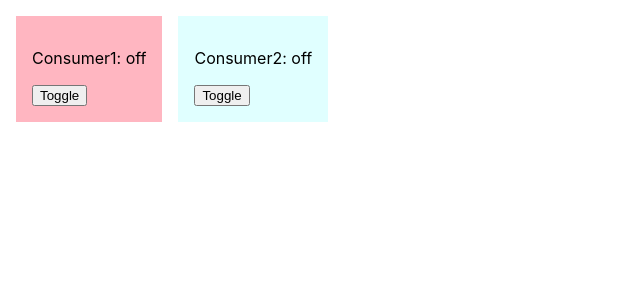
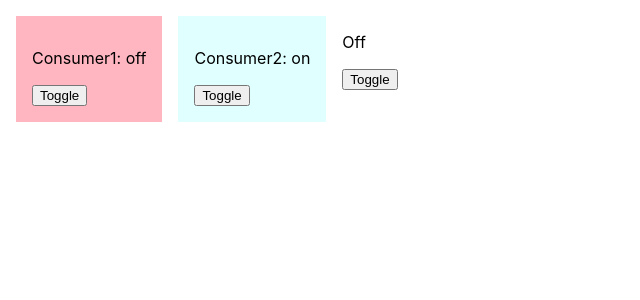
Before and after one commit to jonsamp/test-4-27-cra, a React (Create React App) app: page / in a window 1280 px wide. Shown: the top 300 px of the page, without its empty margins (0-640 px from the left). Built offline with nearby package versions, Linux system fonts and the light colour scheme.

Commit message:
Add demo

```diff
--- a/src/App.js
+++ b/src/App.js
@@ -1,13 +1,36 @@
-import React from 'react';
-import './App.css';
-import { Consumer1 } from './components/Consumer1';
-import { Consumer2 } from './components/Consumer2';
+import React, { useCallback } from "react";
+import "./App.css";
+import { Consumer1 } from "./components/Consumer1";
+import { Consumer2 } from "./components/Consumer2";
+import useToggle from "./hooks/useToggle";
 
 function App() {
+  const [value, toggleValue] = useToggle(false);
+
+  const wrappedToggleValue = useCallback(() => {
+    toggleValue();
+  }, [toggleValue]);
+
   return (
-    <div className='App'>
-      <Consumer1 />
-      <Consumer2 />
+    <div className="App">
+      {/* These components won't rerender because `wrappedToggleValue` is the same instance. */}
+      {/* <Consumer1 toggle={wrappedToggleValue} toggleValue={value} />
+      <Consumer2 toggle={wrappedToggleValue} toggleValue={value} /> */}
+
+      {/* These components will rerender on every render since `toggleValue` is a different instance every render. */}
+      <Consumer1 toggle={toggleValue} toggleValue={value} />
+      <Consumer2 toggle={toggleValue} toggleValue={value} />
+
+      <div>
+        <p>{value ? "On" : "Off"}</p>
+        <button
+          onClick={() => {
+            toggleValue();
+          }}
+        >
+          Toggle
+        </button>
+      </div>
     </div>
   );
 }
--- a/src/components/Consumer1.js
+++ b/src/components/Consumer1.js
@@ -1,12 +1,9 @@
-import React from 'react';
-import useToggle from '../hooks/useToggle';
+import React from "react";
 
-export function Consumer1() {
-  const [toggleValue, toggle] = useToggle(false);
-
+export function Consumer1({ toggleValue, toggle }) {
   return (
-    <div style={{ backgroundColor: 'lightpink', padding: '1rem' }}>
-      <p>Consumer1: {toggleValue ? 'on' : 'off'}</p>
+    <div style={{ backgroundColor: "lightpink", padding: "1rem" }}>
+      <p>Consumer1: {toggleValue ? "on" : "off"}</p>
       <button onClick={toggle}>Toggle</button>
     </div>
   );
--- a/src/components/Consumer2.js
+++ b/src/components/Consumer2.js
@@ -1,12 +1,9 @@
-import React from 'react';
-import useToggle from '../hooks/useToggle';
+import React from "react";
 
-export function Consumer2() {
-  const [toggleValue, toggle] = useToggle(false);
-
+export function Consumer2(toggleValue, toggle) {
   return (
-    <div style={{ backgroundColor: 'lightcyan', padding: '1rem' }}>
-      <p>Consumer2: {toggleValue ? 'on' : 'off'}</p>
+    <div style={{ backgroundColor: "lightcyan", padding: "1rem" }}>
+      <p>Consumer2: {toggleValue ? "on" : "off"}</p>
       <button onClick={toggle}>Toggle</button>
     </div>
   );
--- a/src/hooks/useToggle.js
+++ b/src/hooks/useToggle.js
@@ -1,10 +1,10 @@
-import { useCallback, useState } from 'react';
+import { useCallback, useState } from "react";
 
 const useToggle = (initialState = false) => {
   const [state, setState] = useState(initialState);
 
   const toggle = useCallback(() => setState((state) => !state), []);
-  // const toggle = () => setState((state) => !state);
+  //   const toggle = () => setState((state) => !state);
 
   return [state, toggle];
 };
```
